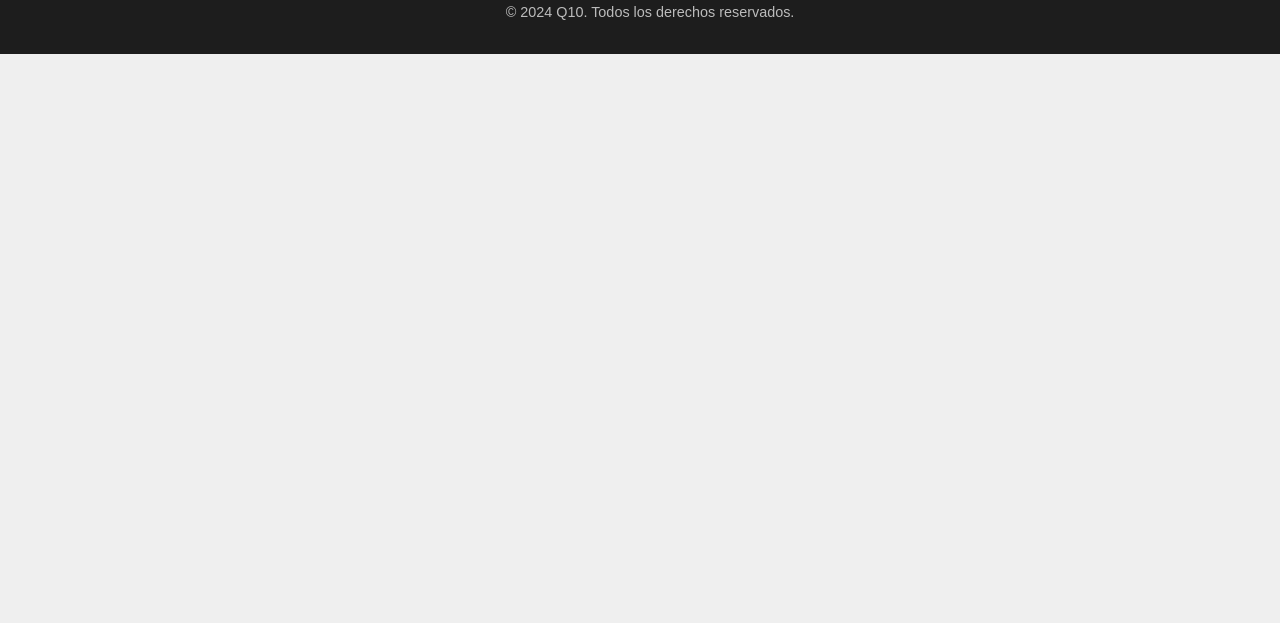
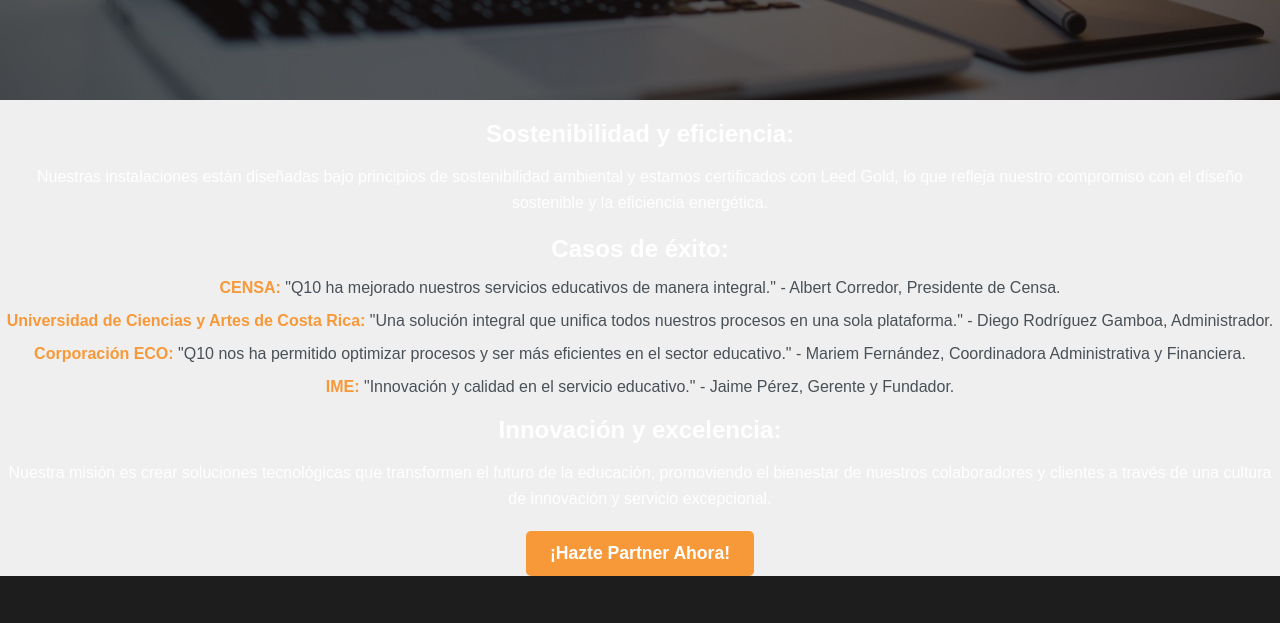
Before and after one commit to JuanAmezquitaAgredo/Prueba_q10, a plain HTML site: page index.html in a window 1280 px wide. Shown: the part 530-1153 px from the top of the page. Before the commit the page ends 800 px from the top, so only its background shows below. Drawn offline with Linux system fonts and the light colour scheme.

Commit message:
create home page

```diff
--- a/css/styles.css
+++ b/css/styles.css
@@ -144,6 +144,16 @@
         border-radius: 10px;
     }
 }
+
+
+
+
+
+
+
+
+
+
 
 
 
@@ -333,8 +343,6 @@
     transition: box-shadow 0.3s ease-in-out, transform 0.2s ease-in-out;
 }
 
-
-
 /* Mobile responsiveness */
 @media screen and (max-width: 1000px) {
 
@@ -481,6 +489,75 @@
 }
 
 
+
+
+
+
+
+
+
+
+
+/* Home Section */
+#home-section {
+    text-align: center;
+}
+
+#home-section-1 {
+    position: relative;
+    width: 100%;
+    height: 60vh;
+    display: flex;
+    flex-direction: column;
+    align-items: center;
+    justify-content: center;
+    background-image: url('/assets/images/back-home.png');
+    background-size: cover;
+    background-position: center center;
+    background-repeat: no-repeat;
+}
+
+.home-subtitle {
+    font-size: 24px;
+    font-weight: bold;
+    color: #ffffff;
+    margin-top: 20px;
+    margin-bottom: 10px;
+}
+
+.home-text {
+    font-size: 16px;
+    color: #ffffff;
+    line-height: 1.6;
+    margin-bottom: 20px;
+}
+
+.home-case-list {
+    list-style-type: none;
+    padding-left: 0;
+}
+
+.home-case-item {
+    font-size: 16px;
+    color: #495057;
+    margin-bottom: 15px;
+}
+
+.home-case-item strong {
+    font-weight: bold;
+    color: #F79939;
+}
+
+
+
+
+
+
+
+
+
+
+
 /*  Footer */
 #main-footer {
     width: 100%;
--- a/pages/home.html
+++ b/pages/home.html
@@ -1,5 +1,44 @@
-<section>
-    <h1>Bienvenido a la Sección de Partners</h1>
-    <p>Explora cómo puedes unirte y colaborar con nosotros.</p>
-    <button class="cta-button">¡Hazte Partner Ahora!</button>
+<section id="home-section" class="home-section">
+    <div id="home-section-1">
+        <div class="text">
+            <h2 class="home-subtitle">Q10: Transformación Tecnológica en Educación</h2>
+            <p class="home-text">En Q10, nos dedicamos a la transformación tecnológica de procesos académicos,
+                administrativos y comerciales, especialmente en el sector educativo y empresarial. Con un equipo joven,
+                apasionado y comprometido, ofrecemos soluciones innovadoras para mejorar la educación virtual y la
+                gestión empresarial.</p>
+        </div>
+    </div>
+
+    <div id="home-section-2">
+        <h3 class="home-subtitle">Sostenibilidad y eficiencia:</h3>
+        <p class="home-text">Nuestras instalaciones están diseñadas bajo principios de sostenibilidad ambiental y
+            estamos certificados con Leed Gold, lo que refleja nuestro compromiso con el diseño sostenible y la
+            eficiencia energética.</p>
+
+    </div>
+
+    <div id="home-section-3">
+        <h3 class="home-subtitle">Casos de éxito:</h3>
+        <ul class="home-case-list">
+            <li class="home-case-item"><strong>CENSA:</strong> "Q10 ha mejorado nuestros servicios educativos de manera
+                integral." - Albert Corredor, Presidente de Censa.</li>
+            <li class="home-case-item"><strong>Universidad de Ciencias y Artes de Costa Rica:</strong> "Una solución
+                integral que unifica todos nuestros procesos en una sola plataforma." - Diego Rodríguez Gamboa,
+                Administrador.</li>
+            <li class="home-case-item"><strong>Corporación ECO:</strong> "Q10 nos ha permitido optimizar procesos y ser
+                más eficientes en el sector educativo." - Mariem Fernández, Coordinadora Administrativa y Financiera.
+            </li>
+            <li class="home-case-item"><strong>IME:</strong> "Innovación y calidad en el servicio educativo." - Jaime
+                Pérez, Gerente y Fundador.</li>
+        </ul>
+    </div>
+
+    <div id="home-section-4">
+        <h3 class="home-subtitle">Innovación y excelencia:</h3>
+        <p class="home-text">Nuestra misión es crear soluciones tecnológicas que transformen el futuro de la educación,
+            promoviendo el bienestar de nuestros colaboradores y clientes a través de una cultura de innovación y
+            servicio excepcional.</p>
+    </div>
+
+    <button id="cta-button" class="cta-button">¡Hazte Partner Ahora!</button>
 </section>
```
Also changed, not shown: assets/images/back-home.png (added).
